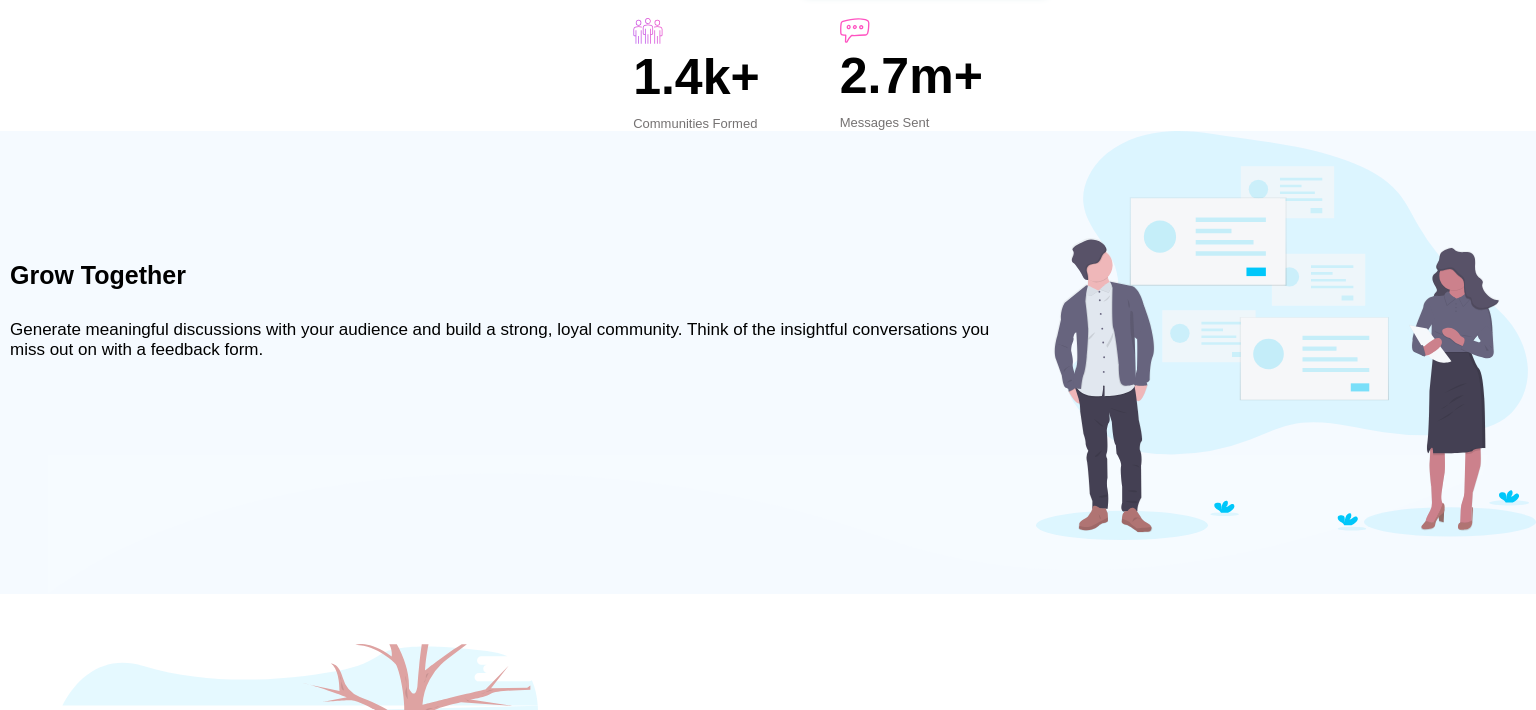
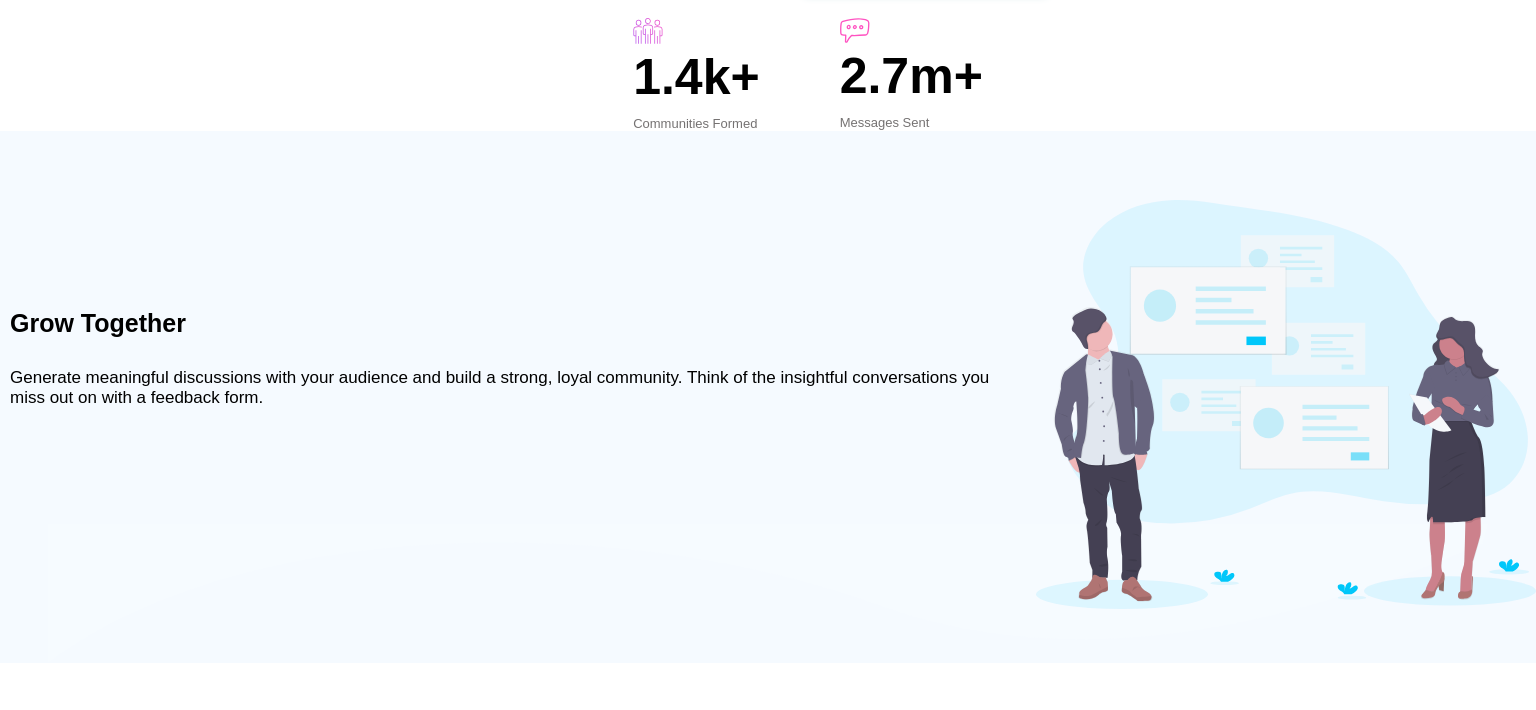
Before and after one commit to kazimalaleem/huddle-landing-page-with-curved-sections-masters, a plain HTML site: page index.html in a window 1536 px wide. Shown: the part 860-1570 px from the top of the page. Drawn offline with Linux system fonts and the light colour scheme; a web font is replaced by a local one.

```diff
--- a/css/style.css
+++ b/css/style.css
@@ -391,6 +391,7 @@
     max-width: 500px;
     margin-bottom: 30px;
     margin-left: 8px;
+    padding-top: 69px;
 }
 .huddle-image h2 {
     font-size: 25px;
@@ -398,7 +399,7 @@
     padding: 10px;
     text-align: left;
     padding-bottom: 20px;
-    padding-top: 30px;
+    padding-top: 78px;
 }
 .huddle-image p {
     text-align: left;
```
Also changed, not shown: images/my-preview.png (added), 1 other file.
